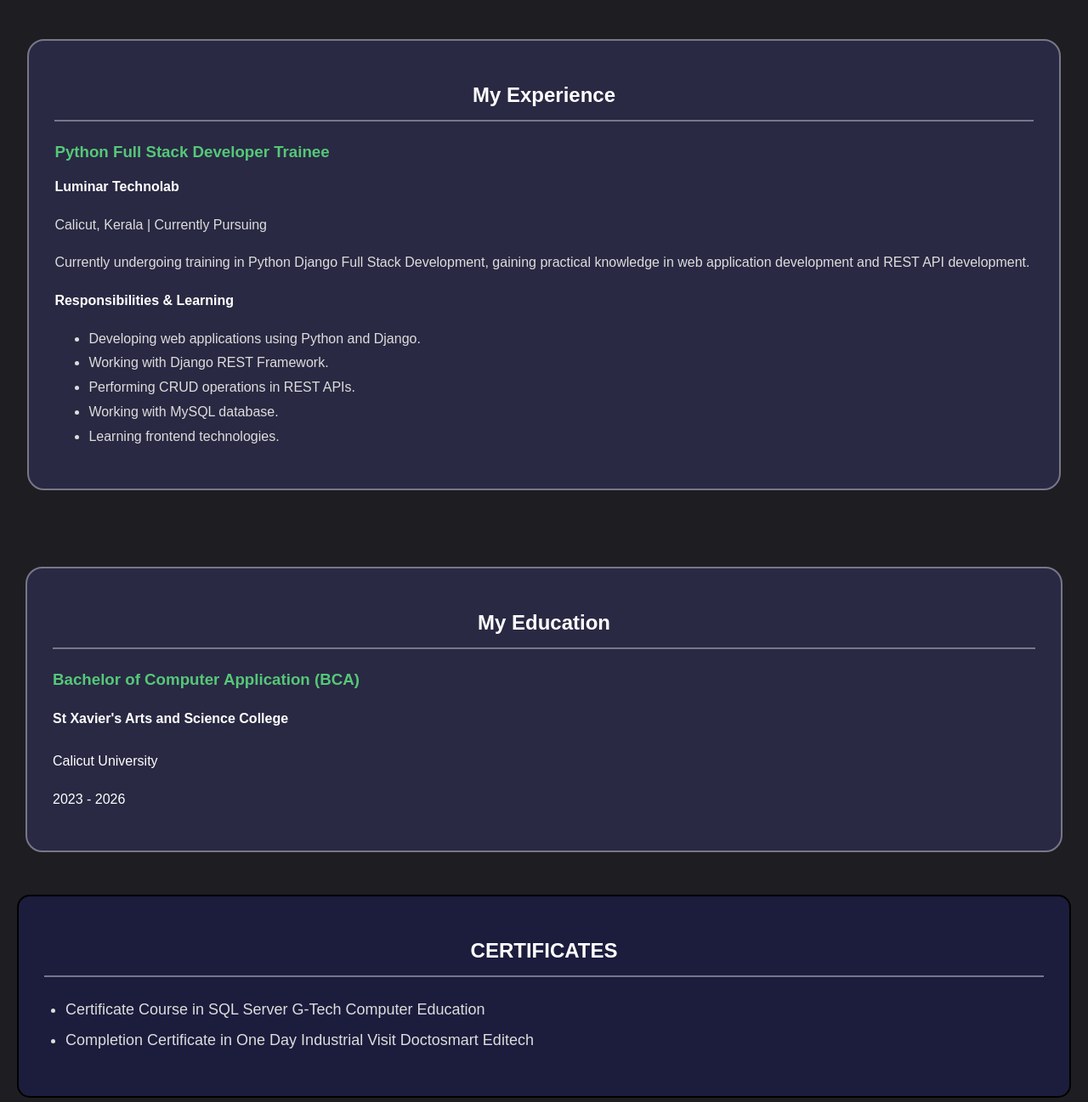
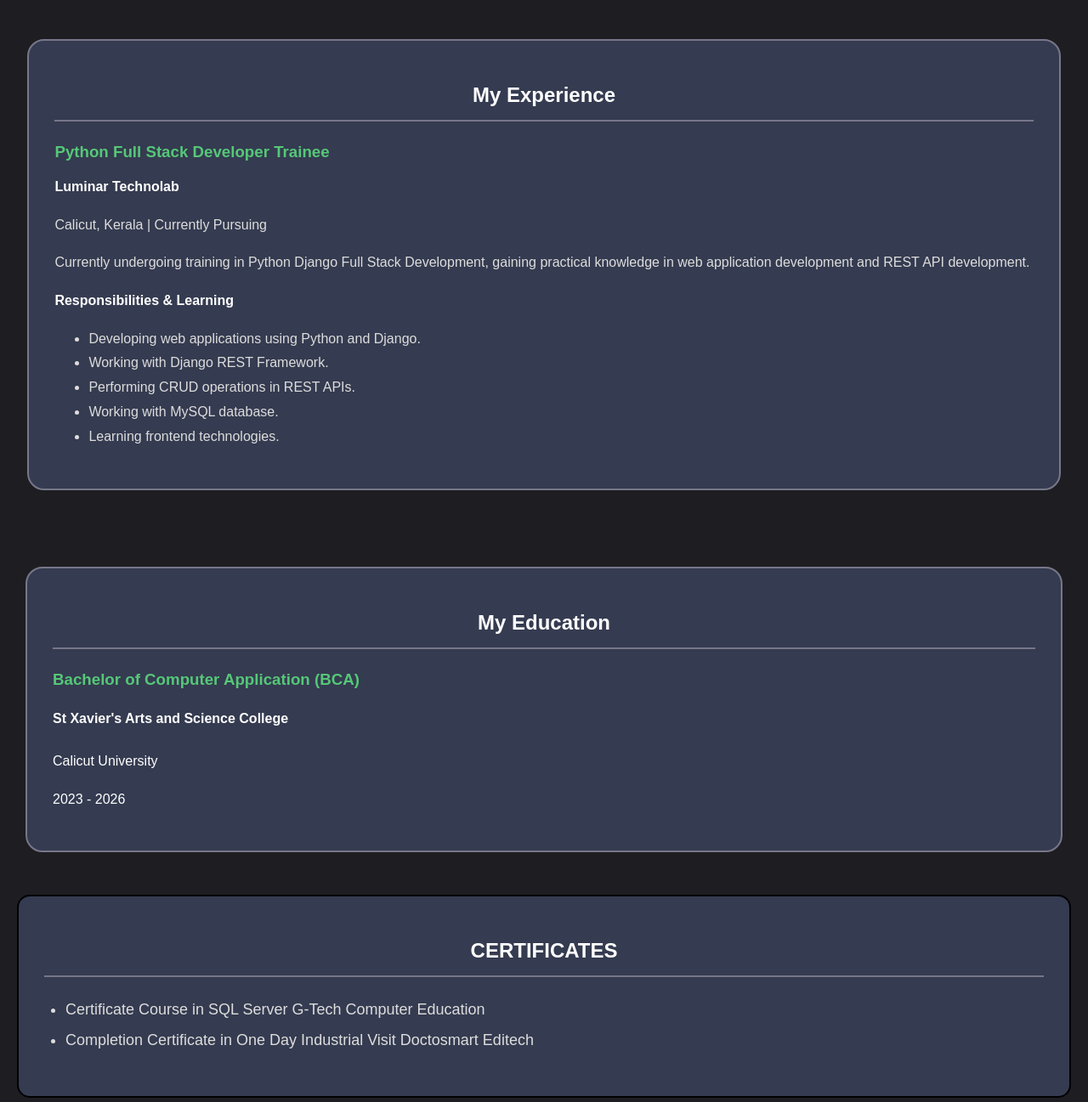
Before and after one commit to aswani-py/Portfolio, a plain HTML site: page index.html in a window 1280 px wide. Shown: the part 1500-2797 px from the top of the page at 85% size. Drawn offline with Linux system fonts and the light colour scheme.

Commit message:
portfolio

```diff
--- a/portfolio.css
+++ b/portfolio.css
@@ -193,7 +193,7 @@ section {
     margin: 20px;
     margin-bottom: 30px;
     padding: 35px;
-    background-color: rgb(28, 28, 61);
+    background-color: rgb(53, 59, 80);
     border: 2px solid;
     border-radius: 15px;
     text-align: left;
@@ -250,7 +250,7 @@ section {
 }
 
 .experience-box {
-    background: #292943;
+    background-color: rgb(53, 59, 80);
     border: 2px solid #77778a;
     border-radius: 20px;
     padding: 30px;
@@ -290,7 +290,7 @@ section {
 }
 
 .education-box {
-    background: #292943;
+    background-color: rgb(53, 59, 80);
     border: 2px solid #77778a;
     border-radius: 20px;
     padding: 30px;
@@ -328,7 +328,7 @@ section {
     margin: 20px;
     margin-bottom: 30px;
     padding: 30px;
-    background-color: rgb(28, 28, 61);
+    background-color: rgb(53, 59, 80);
     border: 2px solid;
     border-radius: 15px;
 }
@@ -357,7 +357,7 @@ section {
     max-width: 90%;
     margin: 20px auto;
     padding: 20px 30px;
-    background-color: rgb(28, 28, 61);
+    background-color: rgb(53, 59, 80);
     border: 2px solid;
     border-radius: 15px;
 }
@@ -366,7 +366,7 @@ section {
     color: white;
     text-align: center;
     border-bottom: 2px solid #77778a;
-      padding-bottom: 15px;
+    padding-bottom: 15px;
 }
 
 .contact-box a {
```
